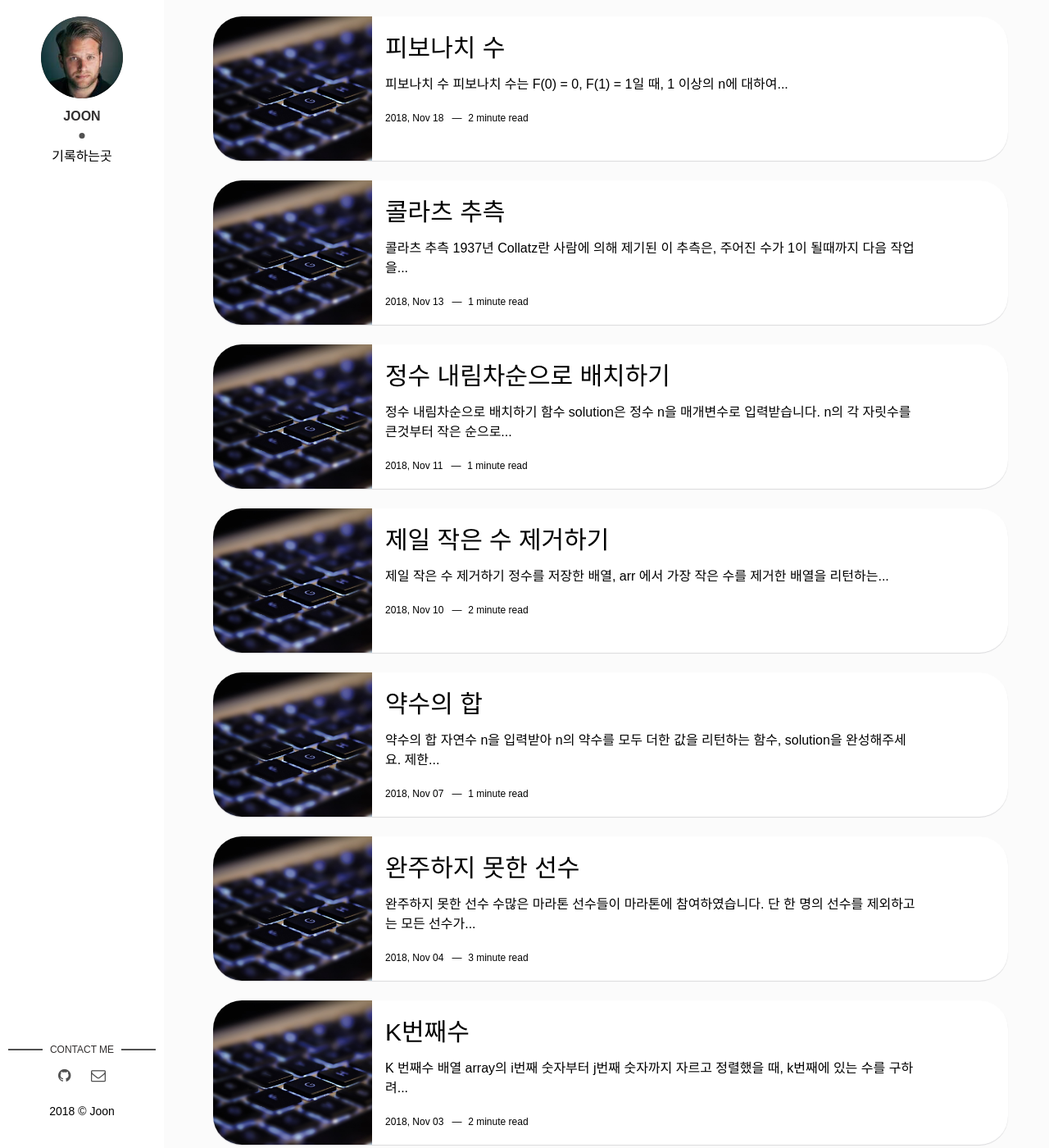
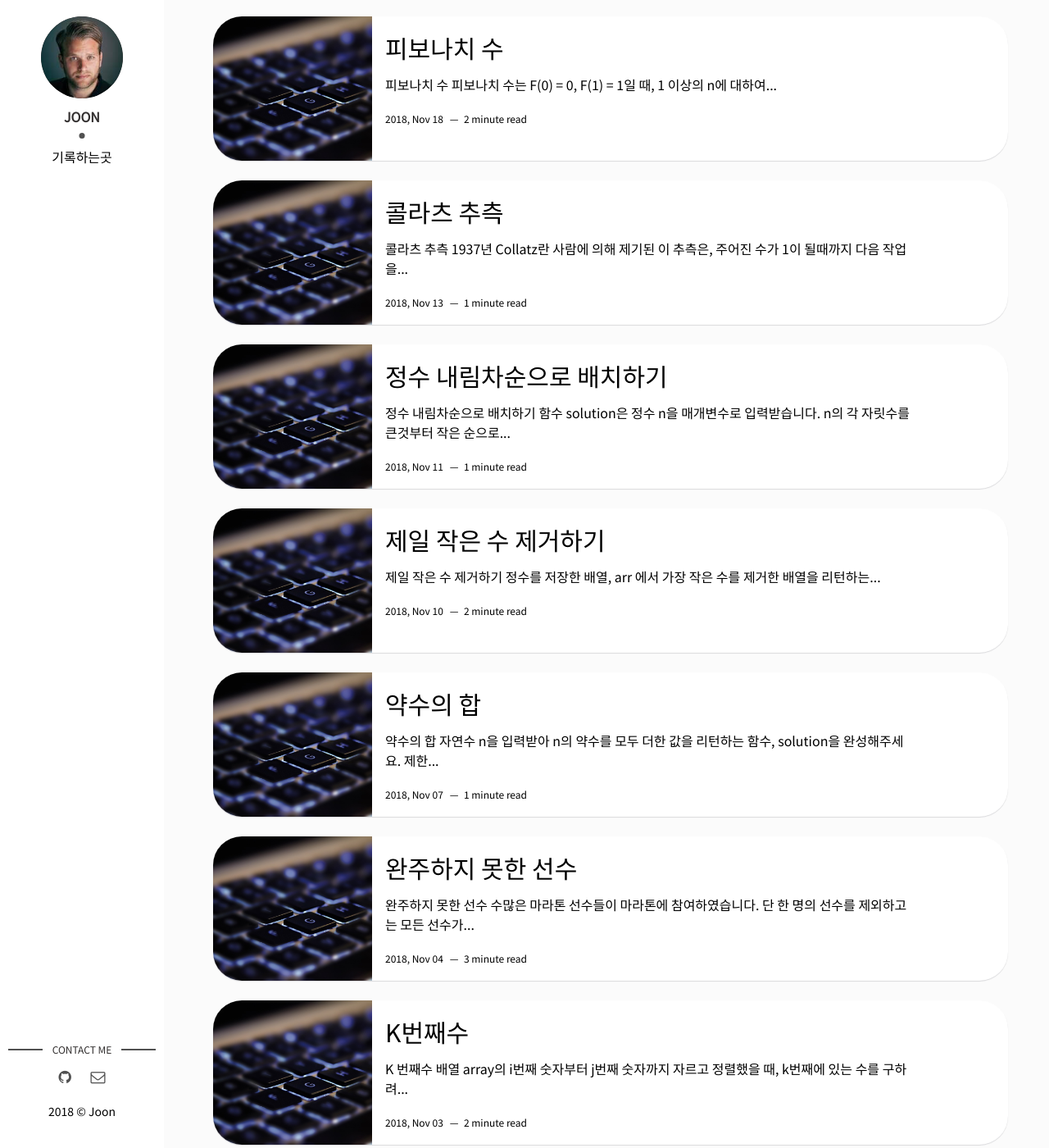
Before and after one commit to joonth/joonth.github.io, a Jekyll site: the page built from index.html, in a window 1280 px wide and 1400 px high. Shown: the whole window at 82% size. Built offline with Jekyll 4.4.1, drawn with Linux system fonts in a browser that asks for light colours; the list of posts is cut into pages by our own code.

Commit message:
Modify font

```diff
--- a/_includes/head.html
+++ b/_includes/head.html
@@ -80,6 +80,7 @@
 	<!-- iOS Safari -->
 	<meta name="apple-mobile-web-app-status-bar-style" content="#263959">
 	<!-- Google Fonts -->
+	<link href="https://fonts.googleapis.com/css?family=Noto+Sans+KR" rel="stylesheet">
 	<link href="https://fonts.googleapis.com/css?family=PT+Serif:400,700" rel="stylesheet">
 	<link href="https://fonts.googleapis.com/css?family=Lato:300,400,700" rel="stylesheet">
 	<!-- Font Awesome -->
--- a/assets/css/main.css
+++ b/assets/css/main.css
@@ -84,7 +84,7 @@ hr {
  * 2. Correct the odd `em` font sizing in all browsers.
  */
 pre {
-  font-family: monospace, monospace;
+font-family: 'Noto Sans KR', sans-serif;
   /* 1 */
   font-size: 1em;
   /* 2 */
@@ -140,7 +140,7 @@ strong {
 code,
 kbd,
 samp {
-  font-family: monospace, monospace;
+  font-family: 'Noto Sans KR', sans-serif;
   /* 1 */
   font-size: 1em;
   /* 2 */
@@ -231,7 +231,7 @@ input,
 optgroup,
 select,
 textarea {
-  font-family: sans-serif;
+  font-family: 'Noto Sans KR', sans-serif;
   /* 1 */
   font-size: 100%;
   /* 1 */
@@ -773,7 +773,7 @@ html {
 }
 
 body {
-  font-family: 'Noto Serif KR', sans-serif;
+  font-family: 'Noto Sans KR', sans-serif;
   color: black;
   background-color: #fbfbfb;
   margin: 0;
@@ -969,7 +969,7 @@ table tfoot td {
 }
 
 .about .author-name {
-font-family: 'Noto Serif KR', sans-serif;
+font-family: 'Noto Sans KR', sans-serif;
   margin: 0 0 10px;
   position: relative;
   padding-bottom: 15px;
@@ -1162,7 +1162,7 @@ footer .copyright {
 }
 
 .post .post-content .post-title a {
-  font-family: 'Noto Serif KR', sans-serif;
+font-family: 'Noto Sans KR', sans-serif;
   text-decoration: none;
   color: black;
 }
--- a/assets/css/scss/main.scss
+++ b/assets/css/scss/main.scss
@@ -11,7 +11,7 @@ html {
 }
 
 body {
-  font-family: 'Lato', sans-serif;
+  font-family: 'Noto Sans KR', sans-serif;
   color: $body-color;
   background-color: #fbfbfb;
   margin: 0;
```
